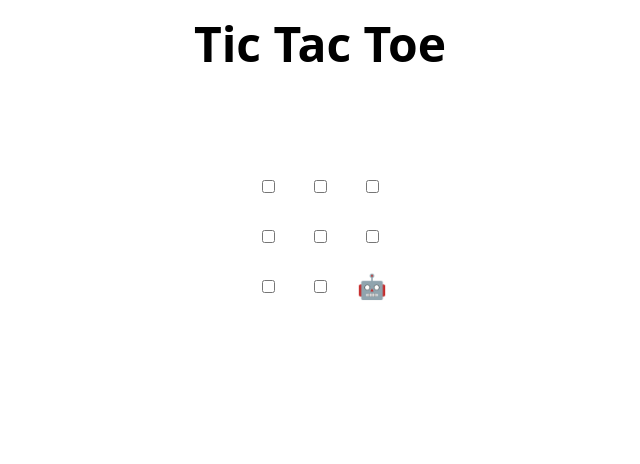
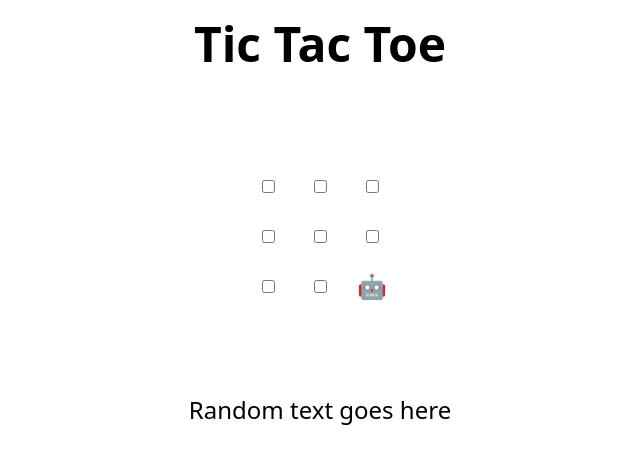
Before and after one commit to Prophet-Bestman/skills-review-pull-requests, a plain HTML site: page index.html in a window 1280 px wide. Shown: the whole page, without its empty margins (320-960 px from the left). Drawn offline with Linux system fonts and the light colour scheme.

Commit message:
Update index.html
Added a suggestion to include a p tag

```diff
--- a/index.html
+++ b/index.html
@@ -48,7 +48,7 @@
 </table>
 
 <h2 hidden>Game over, refresh to play again 🧑‍💻 🤖!</h2>
-
+<p>Random text goes here</p>
 <script>
   // Initialization
   const boxes = Array.from(document.querySelectorAll('td'))
```
